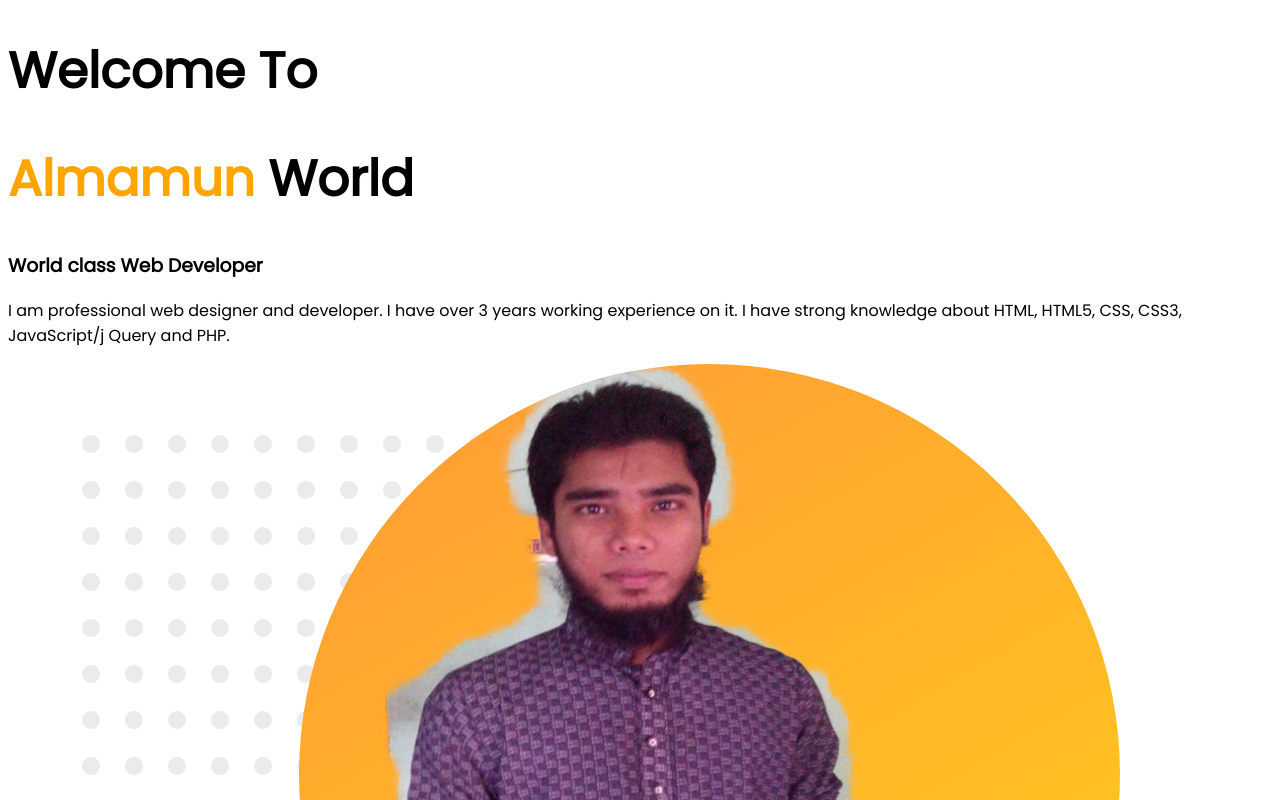
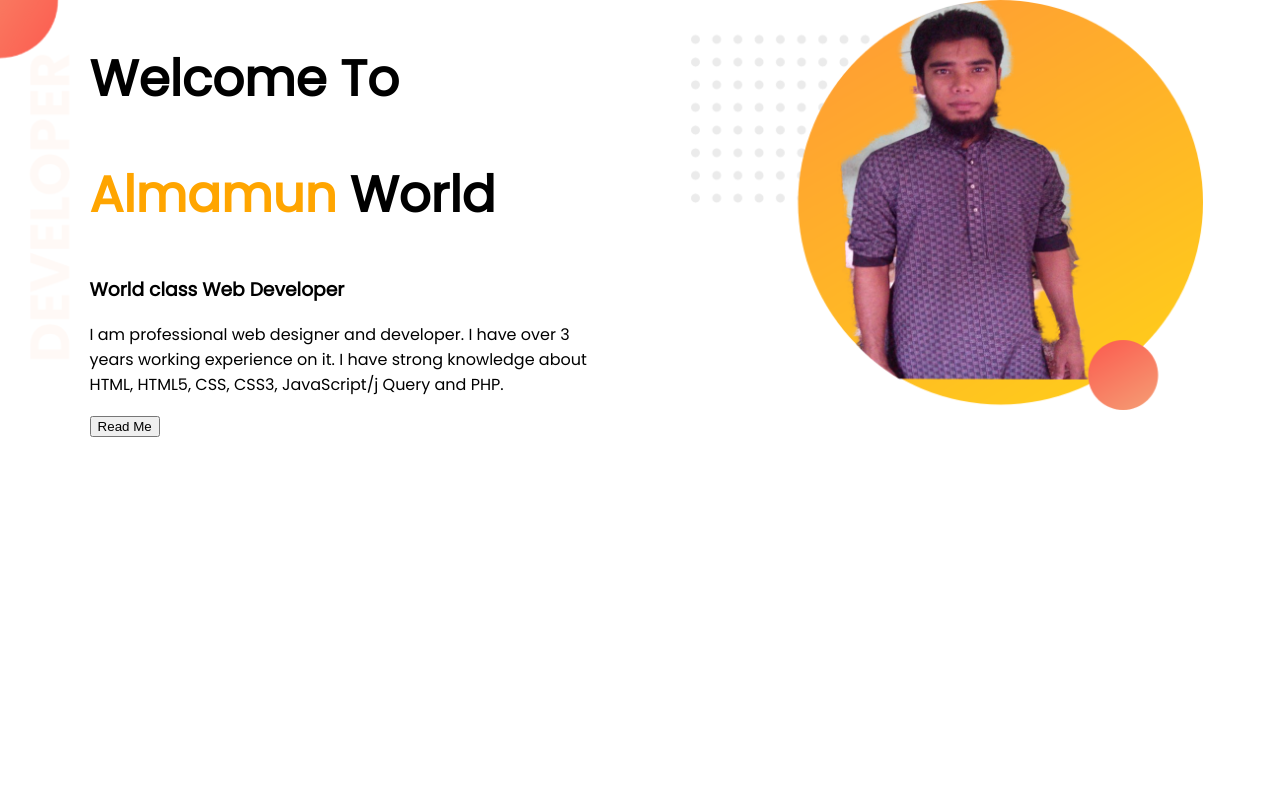
Before and after one commit to almaamun/web-portfolio, a plain HTML site: page index.html in a window 1280 px wide. Shown: the top 800 px of the page. Drawn offline with Linux system fonts and the light colour scheme.

Commit message:
redesign

```diff
--- a/index.html
+++ b/index.html
@@ -8,11 +8,18 @@
     <link href="https://fonts.googleapis.com/css?family=Poppins&display=swap" rel="stylesheet">
 </head>
 <body>
+    <section class="top-banner">
+        <div class="half-width">
             <h1>Welcome To </h>
                 <h1><span class="name-highlight">Almamun</span> World</h1>
                 <h3>World class Web Developer</h3>
                 <p>I am professional web designer and developer. I have over 3 years working experience on it. I have strong knowledge about HTML, HTML5, CSS, CSS3, JavaScript/j Query and PHP.</p>
                 <button>Read Me</button>
-    <img src="/images/portfolio.png" alt="">
+
             </body>
+        </div>
+        <div class="half-width">
+            <img src="images/portfolio.png" alt="">
+        </div>
+    </section>
 </html>
--- a/style.css
+++ b/style.css
@@ -1,5 +1,7 @@
 body{
     font-family: 'Poppins', sans-serif;
+    margin: 0;
+
 }
 h1{
     font-size: 50px;
@@ -8,3 +10,26 @@ h1{
 .name-highlight{
     color: orange;
 }
+.half-width{
+    width: 40%;
+    float: left;
+    margin-left: 5%;
+    padding-left: 2%;
+
+
+}
+.half-width img{
+    width: 100%;
+
+
+
+}
+.top-banner{
+    background-image: url("images/top-banner.png");
+    background-repeat: no-repeat;
+
+
+}
+section{
+    height:500px;
+}
```
Lines whose indentation alone changed are shown as unchanged.
